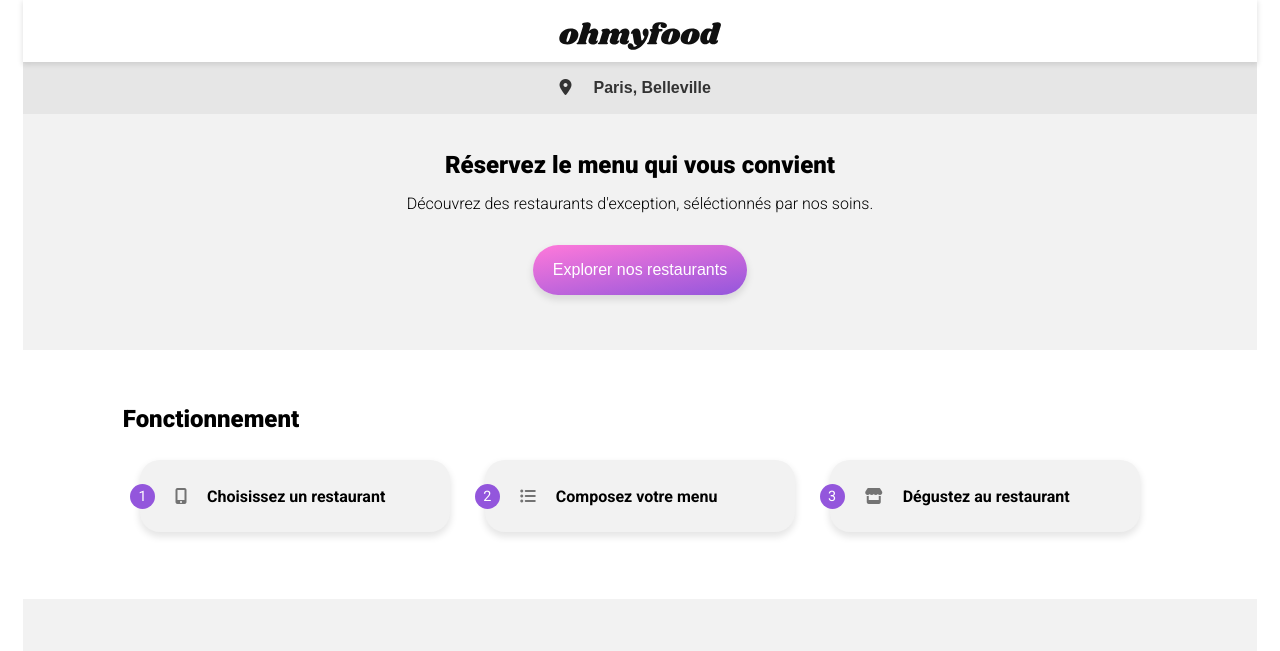
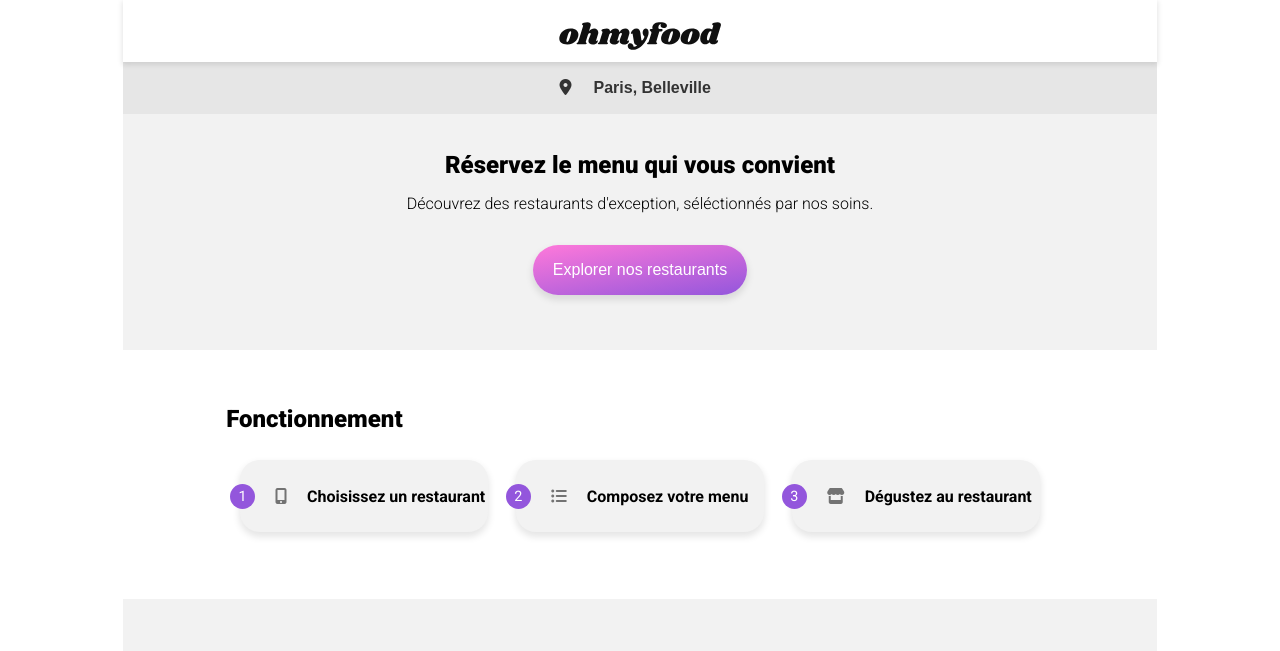
Before and after one commit to MarineFlora/MarineRapeneau_3_11062021, a website: page index.html in a window 1280 px wide. Shown: the top 651 px of the page. Drawn offline with Linux system fonts and the light colour scheme; a web font is replaced by a local one.

Commit message:
suppression margin body

```diff
--- a/index.html
+++ b/index.html
@@ -21,10 +21,10 @@
 
             <main>
 
-                <section class="search-section">
+                <div class="search-section">
                     <i class="fas fa-map-marker-alt search-section__icon"></i>
                     <input type="text" placeholder="Paris, Belleville" class="search-section__text"/>
-                </section>
+                </div>
 
                 <section class="website-intro">
                     <h1 class="website-intro__heading">Réservez le menu qui vous convient</h1>
--- a/sass/base/_base.scss
+++ b/sass/base/_base.scss
@@ -20,8 +20,6 @@
 }
 
 body {
-	max-width: 1600px;
-	margin: auto;
 	@include flex-align(center){
 		justify-content: center;
 	}
--- a/sass/pages/_index.scss
+++ b/sass/pages/_index.scss
@@ -39,7 +39,7 @@
 .website-features {
     padding: map-get($padding-feature-restau, vertical) map-get($padding-feature-restau, horizontal);
     @include desktop-only {
-      @include padding-desktop;
+        @include padding-desktop;
     }
 }
 
@@ -66,6 +66,7 @@
         }
         @include desktop-only {
             width: 30%;
+
         }
         &:hover {
             &::after {
--- a/sass/pages/_menus.scss
+++ b/sass/pages/_menus.scss
@@ -13,9 +13,6 @@
     border-radius: 35px 35px 0 0 ;
     margin-top: -50px;
     position: relative;
-    @include desktop-only {
-        @include padding-desktop;
-    }
 
     &__btn {
         display: flex;
--- a/sass/utils/_variables.scss
+++ b/sass/utils/_variables.scss
@@ -1,6 +1,6 @@
 // PADDINGS
 $padding-feature-restau: (vertical:55px, horizontal:21px);
-$padding-desktop: 100px;
+$padding-desktop: 10%;
 
 // RESPONSIVE
 $breakpoints: (tablet:750px, desktop:1200px);
```
Also changed, not shown: css/style.css, 1 other file.
